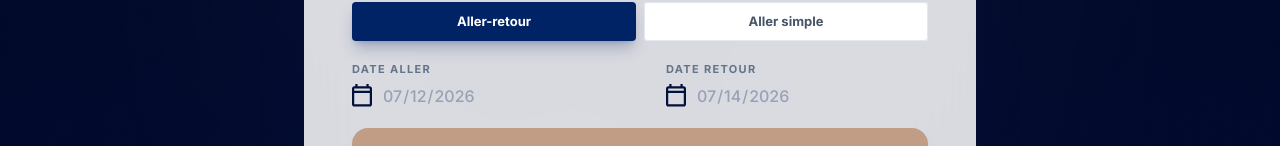
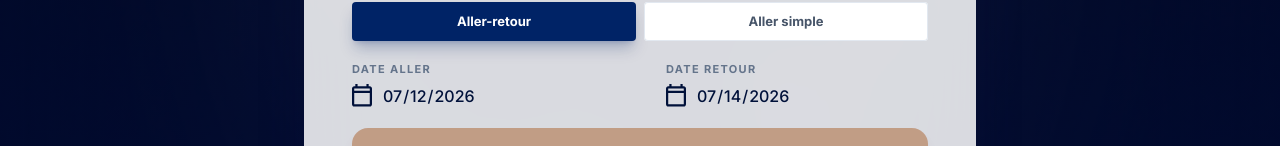
Before and after one commit to LuluH19/bundle-events, a Next.js app: page / in a window 1280 px wide. Shown: the part 654-800 px from the top of the page. Built offline with nearby package versions, Linux system fonts and the light colour scheme; no server answers; a web font is replaced by a local one.

Commit message:
style: update date input

```diff
--- a/src/components/views/HomeView.tsx
+++ b/src/components/views/HomeView.tsx
@@ -221,7 +221,9 @@ export function HomeView(props: HomeViewProps) {
                 max={checkout}
                 onChange={(e) => setCheckin(e.target.value)}
                 onClick={(e) => e.currentTarget.showPicker?.()}
-                className="min-w-0 flex-1 bg-transparent text-[16px] font-medium text-slate-400 outline-none [&::-webkit-calendar-picker-indicator]:hidden"
+                className={`min-w-0 flex-1 bg-transparent text-[16px] font-medium outline-none [&::-webkit-calendar-picker-indicator]:hidden ${
+                  checkin ? "text-ink" : "text-slate-400"
+                }`}
               />
             </div>
           </div>
@@ -237,7 +239,9 @@ export function HomeView(props: HomeViewProps) {
                   min={checkin}
                   onChange={(e) => setCheckout(e.target.value)}
                   onClick={(e) => e.currentTarget.showPicker?.()}
-                  className="min-w-0 flex-1 bg-transparent text-[16px] font-medium text-slate-400 outline-none [&::-webkit-calendar-picker-indicator]:hidden"
+                  className={`min-w-0 flex-1 bg-transparent text-[16px] font-medium outline-none [&::-webkit-calendar-picker-indicator]:hidden ${
+                    checkout ? "text-ink" : "text-slate-400"
+                  }`}
                 />
               </div>
             </div>
```
